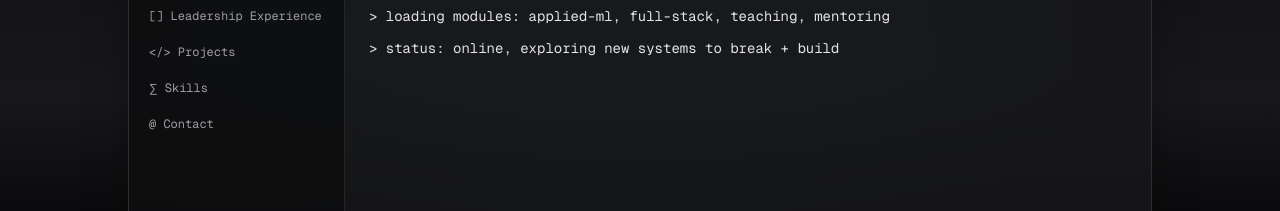
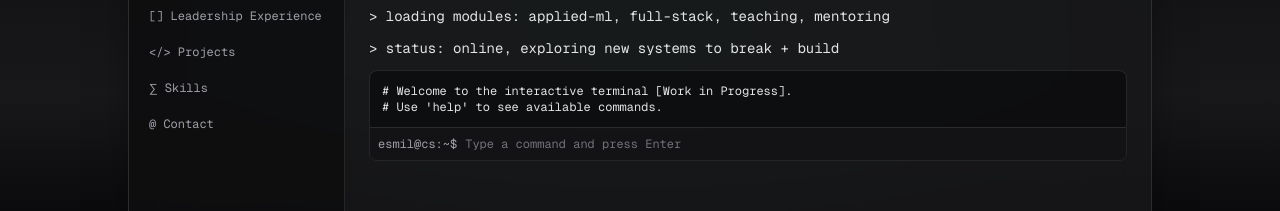
Before and after one commit to esmilc/personal-site-rework, a Next.js app: page / in a window 1280 px wide. Shown: the part 304-515 px from the top of the page. Built offline with nearby package versions, Linux system fonts and the light colour scheme.

Commit message:
Added terminal and snowflakes

```diff
--- a/app/page.tsx
+++ b/app/page.tsx
@@ -1,8 +1,12 @@
+"use client";
+
 import PopupWindow from "@/components/shell/PopupWindow";
+import Snowfall from 'react-snowfall';
 
 export default function Home() {
   return (
     <main className="min-h-screen bg-gradient-to-b from-zinc-950 via-zinc-900 to-black text-white">
+      <Snowfall color="#82C3D9" />
       <div className="pointer-events-none fixed inset-0 bg-[radial-gradient(circle_at_top,_rgba(34,197,94,0.18),_transparent_60%)]" />
       <div className="relative flex min-h-screen items-center justify-center px-4 py-10">
         <PopupWindow />
--- a/components/sections/AboutSection.tsx
+++ b/components/sections/AboutSection.tsx
@@ -1,4 +1,6 @@
 // sections/AboutSection.tsx
+import InteractiveTerminal from "@/components/shell/InteractiveTerminal";
+
 export default function AboutSection() {
   return (
     <div className="space-y-3 font-mono text-sm text-zinc-200">
@@ -6,6 +8,10 @@ export default function AboutSection() {
       <p>&gt; booting esmil.exe...</p>
       <p>&gt; loading modules: applied-ml, full-stack, teaching, mentoring</p>
       <p>&gt; status: online, exploring new systems to break + build</p>
+
+      <div className="mt-3">
+        <InteractiveTerminal />
+      </div>
     </div>
   );
 }
--- /dev/null
+++ b/components/shell/InteractiveTerminal.tsx
@@ -0,0 +1,111 @@
+"use client";
+
+import { useEffect, useRef, useState } from "react";
+
+type Entry = {
+  type: "input" | "output" | "system";
+  text: string;
+};
+
+const PROMPT = "esmil@cs:~$";
+
+const defaultWelcome: Entry[] = [
+  { type: "system", text: "Welcome to the interactive terminal [Work in Progress]." },
+  { type: "system", text: "Use 'help' to see available commands." },
+];
+
+const commands: Record<string, (args: string[]) => Entry[]> = {
+  help: () => [
+    {
+      type: "output",
+      text:
+        "Available: help, clear, echo <text>, about, experience, projects, skills, contact",
+    },
+  ],
+  clear: () => [{ type: "system", text: "__CLEAR__" }],
+  echo: (args) => [{ type: "output", text: args.join(" ") }],
+  about: () => [{ type: "output", text: "Esmil: applied ML + full-stack + teaching." }],
+  experience: () => [
+    { type: "output", text: "Experience: Google, CodePath, Florida Department of Transportation" },
+  ],
+  projects: () => [{ type: "output", text: "Use the Projects tab to see projects." }],
+  skills: () => [
+    { type: "output", text: "Skills: Python, C++, Java, Typescript, Javascript, Applied ML" },
+  ],
+  contact: () => [
+    { type: "output", text: "Contact: linkedin.com/in/esmilc • github.com/esmilc" },
+  ],
+};
+
+export default function InteractiveTerminal() {
+  const [history, setHistory] = useState<Entry[]>(defaultWelcome);
+  const [input, setInput] = useState("");
+  const containerRef = useRef<HTMLDivElement>(null);
+  const inputRef = useRef<HTMLInputElement>(null);
+
+  useEffect(() => {
+    // Auto-focus on mount
+    inputRef.current?.focus();
+  }, []);
+
+  useEffect(() => {
+    // Scroll to bottom when history updates
+    containerRef.current?.scrollTo({ top: containerRef.current.scrollHeight });
+  }, [history]);
+
+  const runCommand = (raw: string) => {
+    const [cmd, ...args] = raw.trim().split(/\s+/);
+    const handler = commands[cmd];
+
+    const entries: Entry[] = [
+      { type: "input", text: `${PROMPT} ${raw}` },
+      ...(handler
+        ? handler(args)
+        : [{ type: "output", text: `Command not found: ${cmd}` }]),
+    ];
+
+    // Handle clear specially
+    const hasClear = entries.some((e) => e.type === "system" && e.text === "__CLEAR__");
+    if (hasClear) {
+      setHistory(defaultWelcome);
+    } else {
+      setHistory((prev) => [...prev, ...entries]);
+    }
+  };
+
+  const onKeyDown = (e: React.KeyboardEvent<HTMLInputElement>) => {
+    if (e.key === "Enter") {
+      e.preventDefault();
+      if (input.trim().length > 0) {
+        runCommand(input);
+        setInput("");
+      }
+    }
+  };
+
+  return (
+    <div className="rounded-lg border border-white/10 bg-zinc-950/60">
+      <div
+        ref={containerRef}
+        className="max-h-[30vh] overflow-y-auto p-3 text-xs text-zinc-200"
+      >
+        {history.map((entry, idx) => (
+          <div key={idx} className={entry.type === "input" ? "text-zinc-400" : "text-zinc-200"}>
+            {entry.type === "system" ? `# ${entry.text}` : entry.text}
+          </div>
+        ))}
+      </div>
+      <div className="flex items-center gap-2 border-t border-white/10 bg-zinc-900/60 p-2 text-xs">
+        <span className="text-zinc-400">{PROMPT}</span>
+        <input
+          ref={inputRef}
+          value={input}
+          onChange={(e) => setInput(e.target.value)}
+          onKeyDown={onKeyDown}
+          placeholder="Type a command and press Enter"
+          className="flex-1 bg-transparent text-zinc-100 placeholder:text-zinc-500 focus:outline-none"
+        />
+      </div>
+    </div>
+  );
+}
--- a/package.json
+++ b/package.json
@@ -13,7 +13,8 @@
     "framer-motion": "^12.23.25",
     "next": "^16.0.7",
     "react": "^19.2.1",
-    "react-dom": "^19.2.1"
+    "react-dom": "^19.2.1",
+    "react-snowfall": "^2.4.0"
   },
   "devDependencies": {
     "@tailwindcss/postcss": "^4",
```
Also changed, not shown: 1 other file (tests, documents, lock files or other folders).
